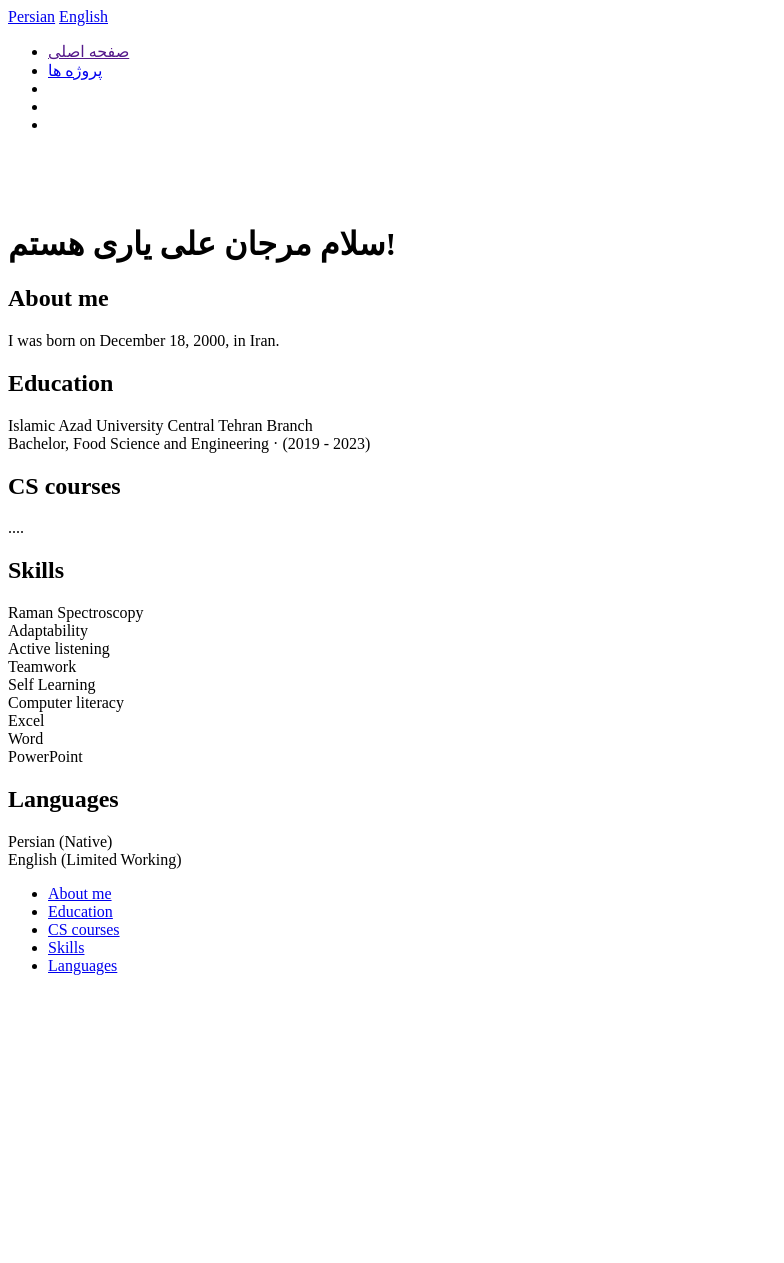
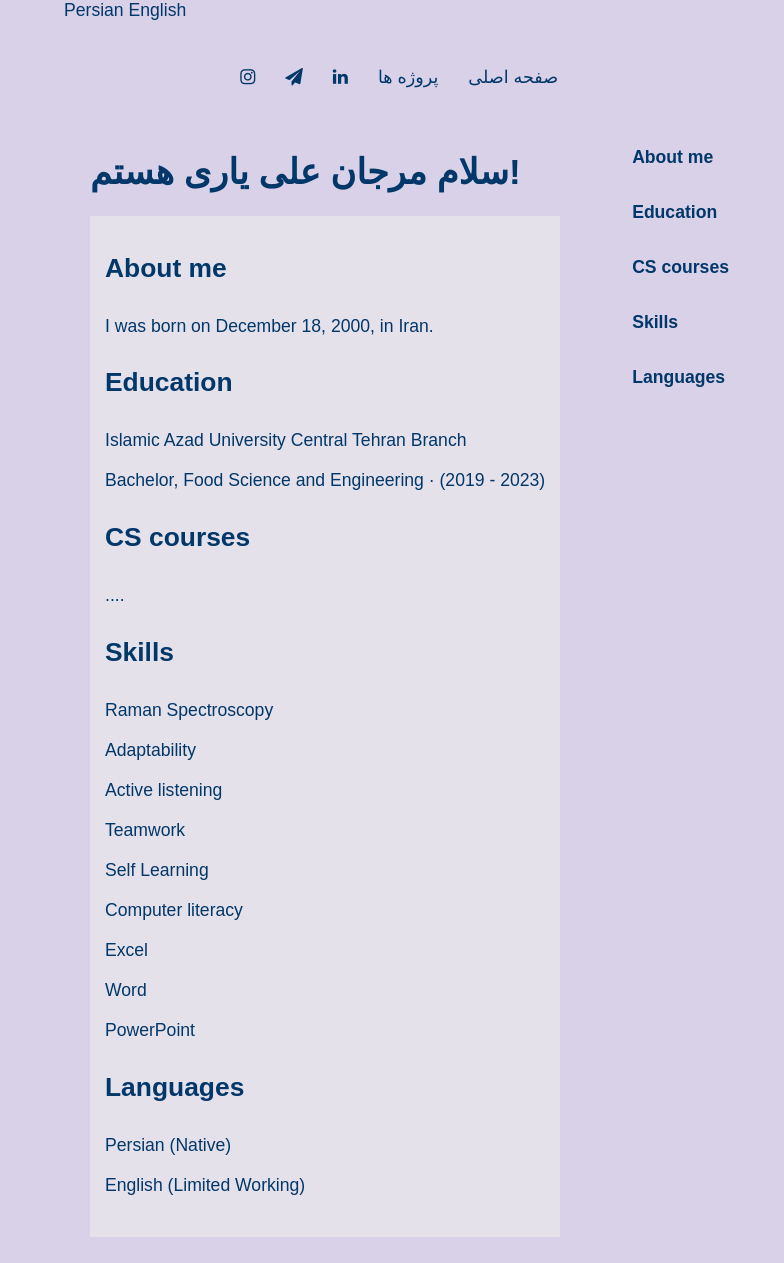
Before and after one commit to MarjanCode/portfolio, a Flask app: page / in a window 1280 px wide. Shown: the whole page, without its empty margins (0-784 px from the left). Before the commit the page ends 975 px from the top, so only its background shows below. Run offline with Flask 3, Linux system fonts and the light colour scheme.

Commit message:
Mon, Jan 6, 2025, 5:13 PM +03:30

```diff
--- /dev/null
+++ b/static/mystyle.css
@@ -0,0 +1,108 @@
+/* ENG. */
+body {
+    font: 1.1rem Arial;
+    margin: 0rem 4rem;
+    /* background: linear-gradient(90deg, rgba(255, 245, 225, 1) 0%, rgba(168, 154, 128, 1) 100%); */
+    background-color: #d8d1e8;
+}
+
+a {
+    text-decoration: none;
+    color: #023769;
+}
+
+ul {
+    list-style-type: none;
+}
+
+.menu {
+    float: left;
+    display: inline-block;
+    padding: 10px;
+    text-align: center;
+    margin: 5px;
+    font: bold 100% Arial;
+}
+
+main {
+    color: #023769;
+    padding: 13px;
+    display: inline-block;
+    float: left;
+}
+
+.menu:hover {
+    border: 1px solid;
+    border-radius: 10px;
+}
+
+.gotol{
+    margin: 4px;
+}
+
+.gotol:hover {
+    border-bottom: 1px solid;
+    transition: border-bottom 0.1s ease;
+}
+
+li:active {
+    background-color: #a78cdb;
+}
+
+.goto {
+    display: inline-block;
+    float: left;
+    position: fixed;
+    padding-left: 0px;
+}
+
+::selection {
+    background-color: #8FBC8F;
+}
+
+
+p {
+    line-height: 2.5rem;
+}
+
+aside>ul>li {
+    padding: 15px;
+    text-align: left;
+    font: bold 100% Arial;
+    margin: 30px;
+}
+
+/*
+footer {
+    display: inline-block;
+    float: left;
+    clear: both;
+} */
+
+section {
+    background-color: #e4e1eb;
+    padding: 15px;
+}
+
+nav>ul {
+    background-color: #ffbdc7;
+}
+
+
+
+/* PER. */
+
+.menu2 {
+float: right;
+display: inline-block;
+padding: 10px;
+text-align: center;
+margin: 5px;
+font: bold 100%;
+}
+
+.sec2 {
+    background-color: #e4e1eb;
+    padding: 15px;
+    float: right;
+}
--- a/templates/layout.html
+++ b/templates/layout.html
@@ -4,6 +4,8 @@
     <meta charset="UTF-8">
     <meta name="viewport" content="width=device-width, initial-scale=1.0">
     <title>{% if lang == 'per' %}مرجان علی یاری{% else %}Marjan AliYari{% endif %}</title>
+    <link rel="stylesheet" href="/portfolio/static/mystyle.css">
+    <link rel="stylesheet" href="https://cdnjs.cloudflare.com/ajax/libs/font-awesome/4.7.0/css/font-awesome.min.css">
 </head>
 <body>
     <header>
```
